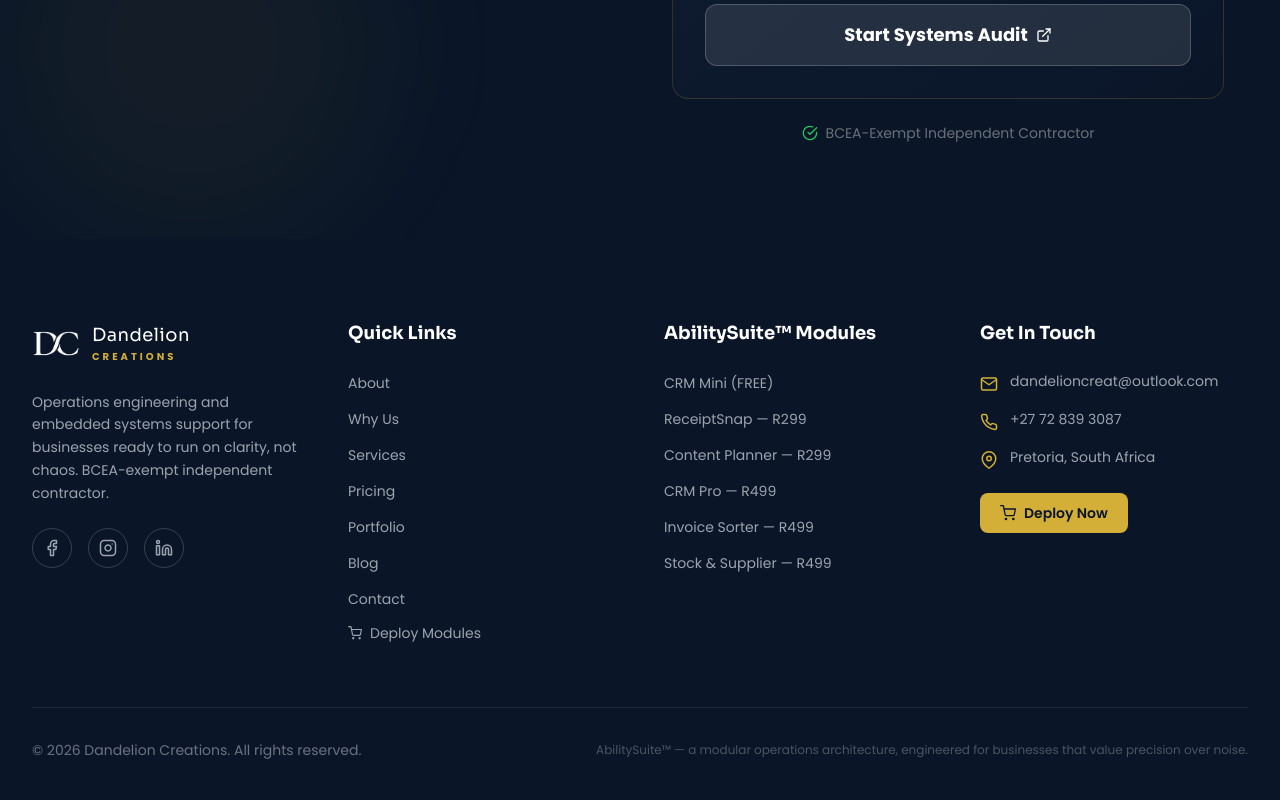
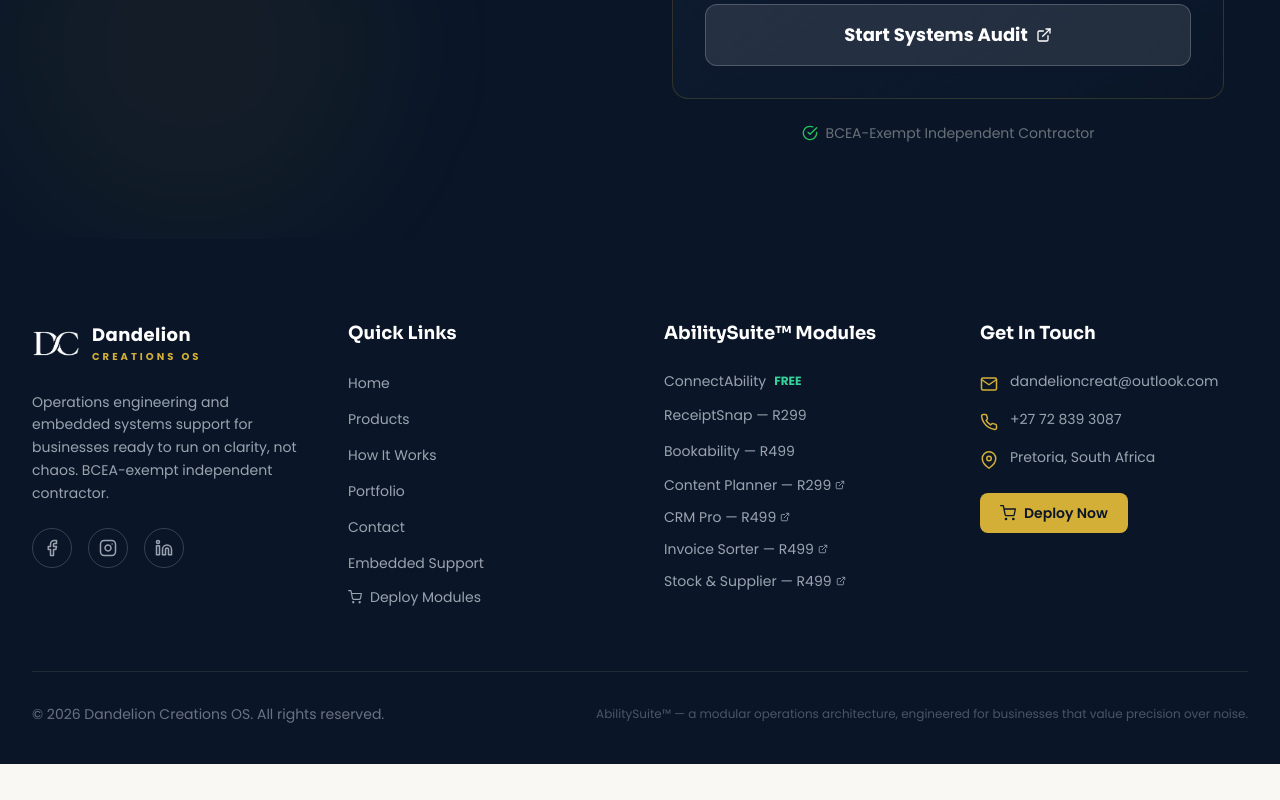
Before and after one commit to DandelionSeedlings/dandelion-va-website, a Next.js app: page / in a window 1280 px wide. Shown: the part 4794-5594 px from the top of the page. After the commit the page ends 5558 px from the top, so only its background shows below. Built offline with nearby package versions, Linux system fonts and the light colour scheme.

Commit message:
fix(footer): update links, remove dead anchors, add OS branding

```diff
--- a/src/components/Footer.jsx
+++ b/src/components/Footer.jsx
@@ -1,7 +1,8 @@
 'use client'
 
 import { useEffect, useState } from 'react'
-import { FiMail, FiPhone, FiMapPin, FiFacebook, FiInstagram, FiLinkedin, FiShoppingCart } from 'react-icons/fi'
+import Link from 'next/link'
+import { FiMail, FiPhone, FiMapPin, FiFacebook, FiInstagram, FiLinkedin, FiShoppingCart, FiExternalLink } from 'react-icons/fi'
 
 const ORDER_FORM_URL = 'https://script.google.com/macros/s/AKfycbwpt4kWYZWGXdocgba7citoNpC_AEt7ImG2izh-LacgIAAA3wDhtL8PXLX-pw_WGXWx9Q/exec'
 
@@ -9,7 +10,6 @@ export default function Footer() {
   const [partnerCode, setPartnerCode] = useState('')
 
   useEffect(() => {
-    // Check URL params first
     const urlParams = new URLSearchParams(window.location.search)
     const codeFromUrl = urlParams.get('partner')
     if (codeFromUrl) {
@@ -17,7 +17,6 @@ export default function Footer() {
       localStorage.setItem('dc_partner_code', codeFromUrl.toUpperCase())
       return
     }
-    // Fall back to localStorage
     const codeFromStorage = localStorage.getItem('dc_partner_code')
     if (codeFromStorage) {
       setPartnerCode(codeFromStorage)
@@ -39,7 +38,6 @@ export default function Footer() {
   return (
     <footer className="bg-[#0a1628] text-white pt-20 pb-10">
       <div className="max-w-7xl mx-auto px-4 sm:px-6 lg:px-8">
-        {/* Top Section */}
         <div className="grid grid-cols-1 md:grid-cols-2 lg:grid-cols-4 gap-12 mb-16">
           {/* Brand Column */}
           <div className="lg:col-span-1">
@@ -54,12 +52,12 @@ export default function Footer() {
                 }}
               />
               <div className="hidden w-12 h-12 rounded-full bg-[#D4AF37] items-center justify-center">
-                <span className="text-[#0a1628] font-serif font-bold text-lg">DC</span>
+                <span className="text-[#0a1628] font-bold text-lg">DC</span>
               </div>
               <div>
-                <p className="font-serif text-lg tracking-wide text-white">Dandelion</p>
+                <p className="text-lg tracking-wide text-white font-bold">Dandelion</p>
                 <p className="text-[10px] font-bold tracking-[0.3em] uppercase text-[#D4AF37]">
-                  Creations
+                  Creations OS
                 </p>
               </div>
             </div>
@@ -67,7 +65,6 @@ export default function Footer() {
               Operations engineering and embedded systems support for businesses ready to run on clarity, not chaos.
               BCEA-exempt independent contractor.
             </p>
-            {/* Social Links */}
             <div className="flex gap-4">
               <a
                 href="https://www.facebook.com/DandelionCreations01"
@@ -98,18 +95,38 @@ export default function Footer() {
 
           {/* Quick Links */}
           <div>
-            <h4 className="font-serif text-lg text-white mb-6">Quick Links</h4>
+            <h4 className="text-lg text-white mb-6 font-bold">Quick Links</h4>
             <ul className="space-y-3">
-              {['About', 'Why Us', 'Services', 'Pricing', 'Portfolio', 'Blog', 'Contact'].map((link) => (
-                <li key={link}>
-                  <a
-                    href={link === 'Blog' ? '/blog' : `#${link.toLowerCase().replace(' ', '-')}`}
-                    className="text-gray-400 hover:text-[#D4AF37] transition-colors duration-300 text-sm"
-                  >
-                    {link}
-                  </a>
-                </li>
-              ))}
+              <li>
+                <Link href="/" className="text-gray-400 hover:text-[#D4AF37] transition-colors duration-300 text-sm">
+                  Home
+                </Link>
+              </li>
+              <li>
+                <Link href="/#products" className="text-gray-400 hover:text-[#D4AF37] transition-colors duration-300 text-sm">
+                  Products
+                </Link>
+              </li>
+              <li>
+                <Link href="/#process" className="text-gray-400 hover:text-[#D4AF37] transition-colors duration-300 text-sm">
+                  How It Works
+                </Link>
+              </li>
+              <li>
+                <Link href="/#portfolio" className="text-gray-400 hover:text-[#D4AF37] transition-colors duration-300 text-sm">
+                  Portfolio
+                </Link>
+              </li>
+              <li>
+                <Link href="/#contact" className="text-gray-400 hover:text-[#D4AF37] transition-colors duration-300 text-sm">
+                  Contact
+                </Link>
+              </li>
+              <li>
+                <Link href="/embeddedsupport" className="text-gray-400 hover:text-[#D4AF37] transition-colors duration-300 text-sm">
+                  Embedded Support
+                </Link>
+              </li>
               <li>
                 <a
                   href={buildOrderUrl()}
@@ -123,35 +140,80 @@ export default function Footer() {
             </ul>
           </div>
 
-          {/* Products */}
+          {/* AbilitySuite Modules */}
           <div>
-            <h4 className="font-serif text-lg text-white mb-6">AbilitySuite™ Modules</h4>
+            <h4 className="text-lg text-white mb-6 font-bold">AbilitySuite™ Modules</h4>
             <ul className="space-y-3">
-              {[
-                { name: 'CRM Mini (FREE)', ability: 'CRM Mini', href: 'https://dandelioncreations.co.za/get-connectability', isExternal: true },
-                { name: 'ReceiptSnap — R299', ability: 'Receipt Tracker', href: buildOrderUrl('ReceiptSnap', 'Receipt Tracker'), isExternal: false },
-                { name: 'Content Planner — R299', ability: 'Content Planner', href: buildOrderUrl('Visibility', 'Content Planner'), isExternal: false },
-                { name: 'CRM Pro — R499', ability: 'CRM Pro', href: buildOrderUrl('Scalability', 'CRM Pro'), isExternal: false },
-                { name: 'Invoice Sorter — R499', ability: 'Invoice Sorter', href: buildOrderUrl('Payability', 'Invoice Sorter'), isExternal: false },
-                { name: 'Stock & Supplier — R499', ability: 'Stock & Supplier', href: buildOrderUrl('Availability', 'Stock & Supplier'), isExternal: false },
-              ].map((product) => (
-                <li key={product.name}>
-                  <a
-                    href={product.href}
-                    target={product.isExternal ? '_blank' : '_blank'}
-                    rel="noopener noreferrer"
-                    className="text-gray-400 hover:text-[#D4AF37] transition-colors duration-300 text-sm"
-                  >
-                    {product.name}
-                  </a>
-                </li>
-              ))}
+              <li>
+                <Link
+                  href="/connectability"
+                  className="text-gray-400 hover:text-[#D4AF37] transition-colors duration-300 text-sm flex items-center gap-2"
+                >
+                  ConnectAbility <span className="text-emerald-400 text-xs font-bold">FREE</span>
+                </Link>
+              </li>
+              <li>
+                <Link
+                  href="/receiptsnap"
+                  className="text-gray-400 hover:text-[#D4AF37] transition-colors duration-300 text-sm"
+                >
+                  ReceiptSnap — R299
+                </Link>
+              </li>
+              <li>
+                <Link
+                  href="/bookability"
+                  className="text-gray-400 hover:text-[#D4AF37] transition-colors duration-300 text-sm"
+                >
+                  Bookability — R499
+                </Link>
+              </li>
+              <li>
+                <a
+                  href={buildOrderUrl('Visibility', 'Content Planner')}
+                  target="_blank"
+                  rel="noopener noreferrer"
+                  className="text-gray-400 hover:text-[#D4AF37] transition-colors duration-300 text-sm flex items-center gap-1"
+                >
+                  Content Planner — R299 <FiExternalLink size={10} />
+                </a>
+              </li>
+              <li>
+                <a
+                  href={buildOrderUrl('Scalability', 'CRM Pro')}
+                  target="_blank"
+                  rel="noopener noreferrer"
+                  className="text-gray-400 hover:text-[#D4AF37] transition-colors duration-300 text-sm flex items-center gap-1"
+                >
+                  CRM Pro — R499 <FiExternalLink size={10} />
+                </a>
+              </li>
+              <li>
+                <a
+                  href={buildOrderUrl('Payability', 'Invoice Sorter')}
+                  target="_blank"
+                  rel="noopener noreferrer"
+                  className="text-gray-400 hover:text-[#D4AF37] transition-colors duration-300 text-sm flex items-center gap-1"
+                >
+                  Invoice Sorter — R499 <FiExternalLink size={10} />
+                </a>
+              </li>
+              <li>
+                <a
+                  href={buildOrderUrl('Availability', 'Stock & Supplier')}
+                  target="_blank"
+                  rel="noopener noreferrer"
+                  className="text-gray-400 hover:text-[#D4AF37] transition-colors duration-300 text-sm flex items-center gap-1"
+                >
+                  Stock & Supplier — R499 <FiExternalLink size={10} />
+                </a>
+              </li>
             </ul>
           </div>
 
           {/* Contact Info */}
           <div>
-            <h4 className="font-serif text-lg text-white mb-6">Get In Touch</h4>
+            <h4 className="text-lg text-white mb-6 font-bold">Get In Touch</h4>
             <ul className="space-y-4">
               <li className="flex items-start gap-3">
                 <FiMail className="text-[#D4AF37] mt-1 flex-shrink-0" size={18} />
@@ -179,7 +241,6 @@ export default function Footer() {
               </li>
             </ul>
 
-            {/* Order CTA */}
             <a
               href={buildOrderUrl()}
               target="_blank"
@@ -201,7 +262,7 @@ export default function Footer() {
         <div className="border-t border-gray-800 pt-8">
           <div className="flex flex-col md:flex-row justify-between items-center gap-4">
             <p className="text-gray-500 text-sm">
-              &copy; {new Date().getFullYear()} Dandelion Creations. All rights reserved.
+              &copy; {new Date().getFullYear()} Dandelion Creations OS. All rights reserved.
             </p>
             <p className="text-gray-600 text-xs">
               AbilitySuite™ — a modular operations architecture, engineered for businesses that value precision over noise.
```
